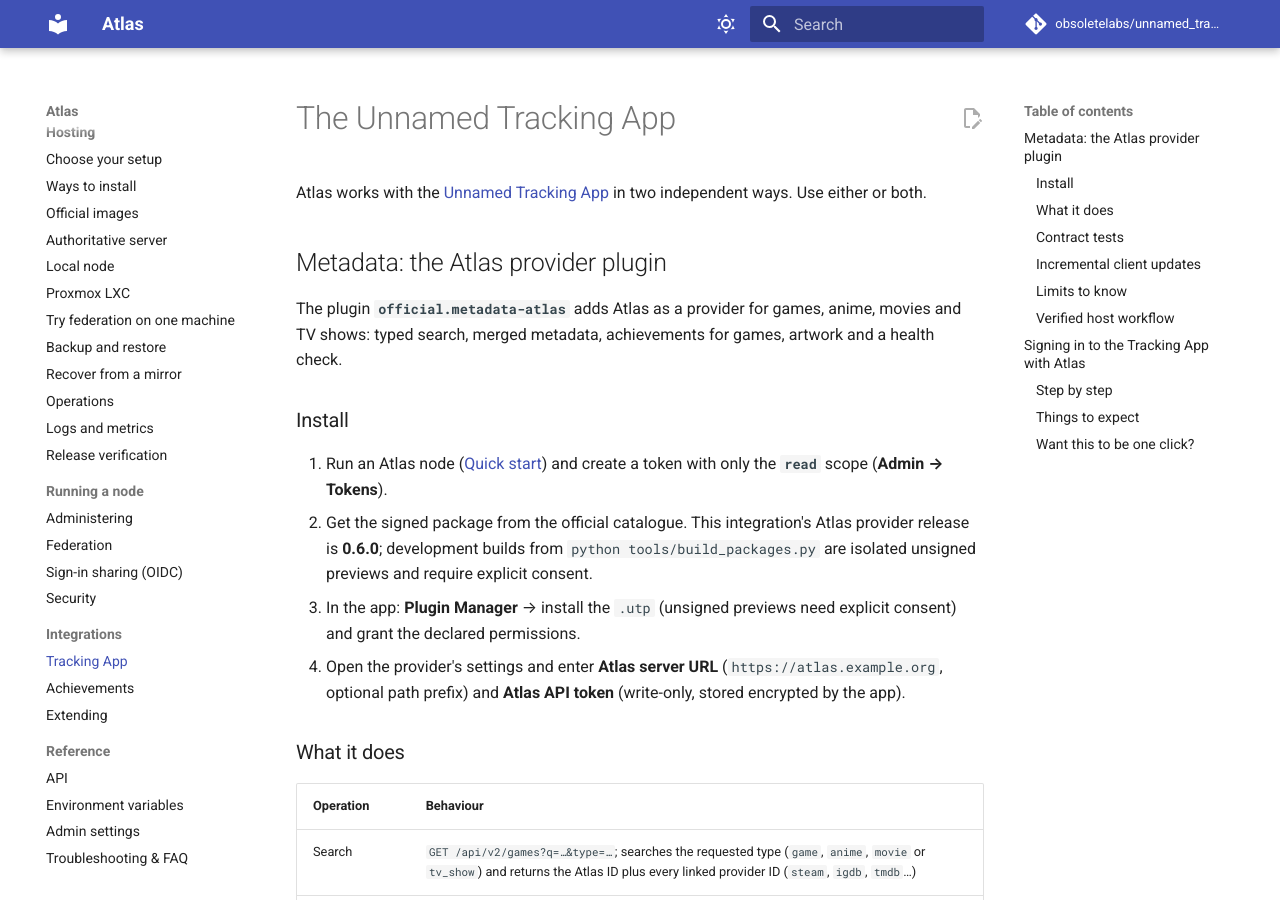
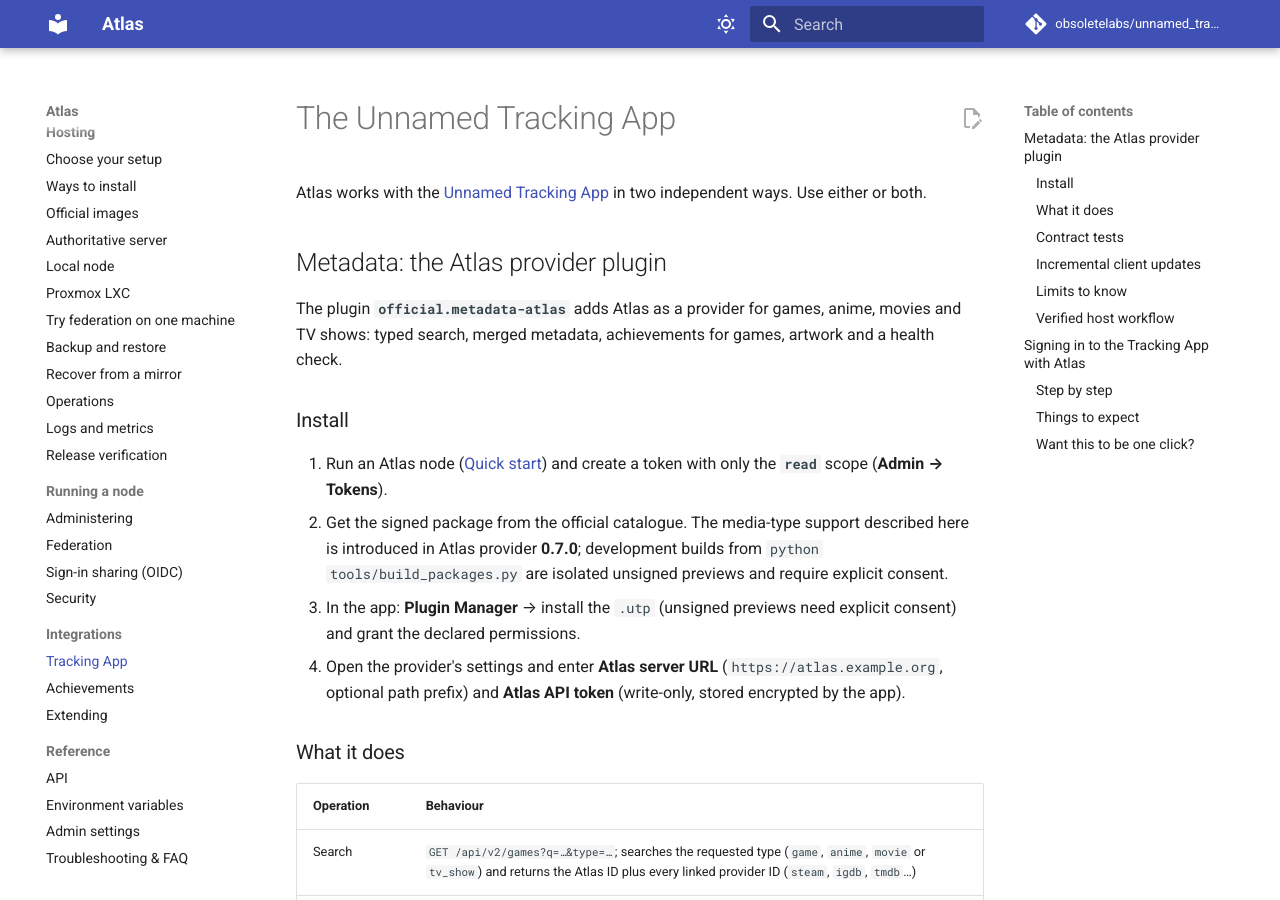
Before and after one commit to obsoletelabs/unnamed_tracking_metadata, an MkDocs documentation site: the page built from docs/guide/tracking-app.md, in a window 1280 px wide and 900 px high. Built offline with MkDocs 1.6.1 and Material for MkDocs 9.7.7, drawn with Linux system fonts in a browser that asks for light colours; comment, search, counter and statistics services are not loaded.

Commit message:
docs(atlas): document provider 0.7 media support

```diff
--- a/docs/guide/tracking-app.md
+++ b/docs/guide/tracking-app.md
@@ -9,7 +9,7 @@ The plugin **`official.metadata-atlas`** adds Atlas as a provider for games, ani
 ### Install
 
 1. Run an Atlas node ([Quick start](quickstart.md)) and create a token with only the **`read`** scope (**Admin → Tokens**).
-2. Get the signed package from the official catalogue. This integration's Atlas provider release is **0.6.0**; development builds from `python tools/build_packages.py` are isolated unsigned previews and require explicit consent.
+2. Get the signed package from the official catalogue. The media-type support described here is introduced in Atlas provider **0.7.0**; development builds from `python tools/build_packages.py` are isolated unsigned previews and require explicit consent.
 3. In the app: **Plugin Manager** → install the `.utp` (unsigned previews need explicit consent) and grant the declared permissions.
 4. Open the provider's settings and enter **Atlas server URL** (`https://atlas.example.org`, optional path prefix) and **Atlas API token** (write-only, stored encrypted by the app).
 
```
